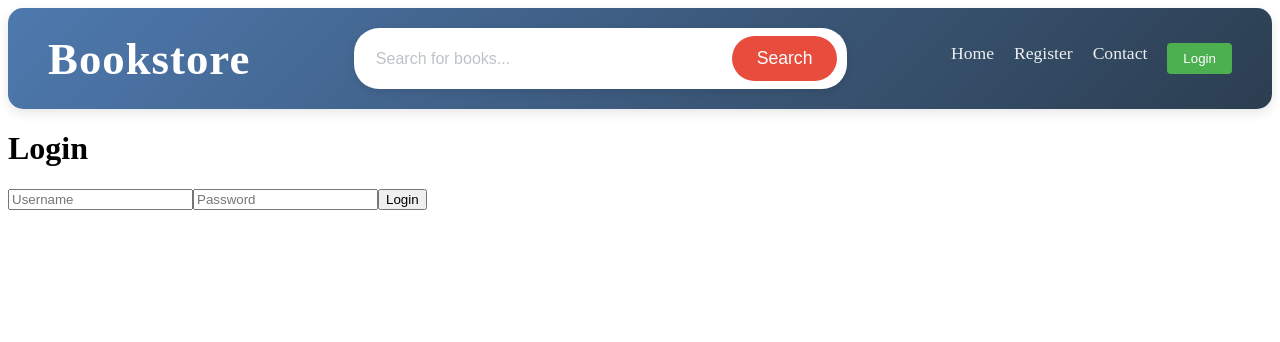
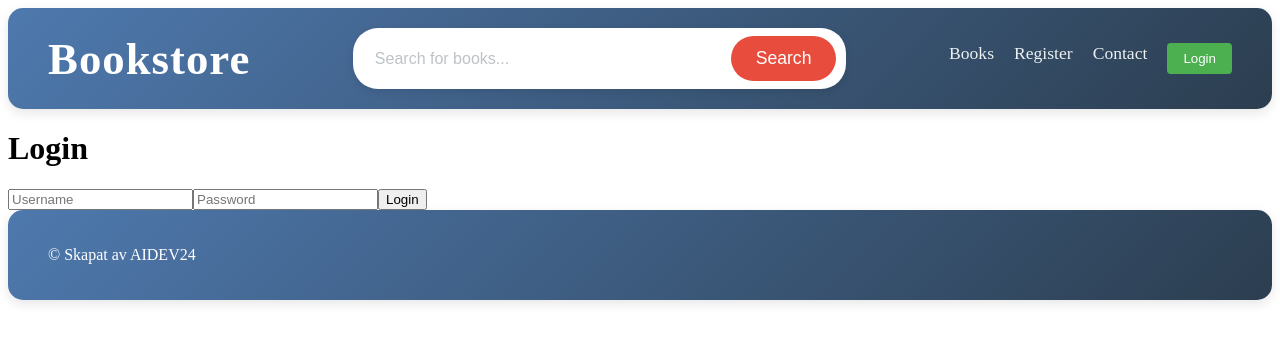
Before and after one commit to HenrikBellander/boksida-fe, a React (Vite) app: page /login in a window 1280 px wide. Shown: the top 342 px of the page. Built offline with nearby package versions, Linux system fonts and the light colour scheme; no server answers; the HTML template or start-up script is replaced by a standard one.

Commit message:
Add footer, change home to books in header

```diff
--- a/src/App.jsx
+++ b/src/App.jsx
@@ -9,6 +9,7 @@ import Search from "./components/Search";
 import Team from "./pages/Team";
 import Register from './pages/Register';
 import Login from './pages/Login';
+import Footer from "./components/Footer";
 
 
 function App() {
@@ -27,6 +28,7 @@ function App() {
             <Route path="search" element={<Search />} />
           </Route>
         </Routes>
+        <Footer />
       </BrowserRouter>
     </AuthProvider>
   );
--- /dev/null
+++ b/src/components/Footer.jsx
@@ -0,0 +1,16 @@
+import React from 'react';
+import '../styles/Footer.css';
+import AuthButton from './AuthButton';
+
+const Footer = () => {
+
+    return (
+        <footer className="bookstore-footer">
+            <div className="logo-container">
+                <p>© Skapat av AIDEV24</p>
+            </div>
+        </footer>
+    );
+};
+
+export default Footer;
--- a/src/components/Header.jsx
+++ b/src/components/Header.jsx
@@ -37,7 +37,7 @@ const Header = () => {
       </div>
 
       <nav className="navbar">
-        <a href="/" className="nav-link">Home</a>
+        <a href="/" className="nav-link">Books</a>
         <a href="/register" className="nav-link">Register</a>
         <a href="/team" className="nav-link">Contact</a>
         <AuthButton />
--- /dev/null
+++ b/src/styles/Footer.css
@@ -0,0 +1,69 @@
+.bookstore-footer {
+    display: flex;
+    justify-content: space-between;
+    align-items: center;
+    padding: 20px 40px;
+    background: linear-gradient(135deg, #4e79ae, #2c3e50);
+    border-radius: 15px;
+    box-shadow: 0 4px 12px rgba(0, 0, 0, 0.1);
+    color: white;
+}
+
+.navbar {
+    display: flex;
+    gap: 20px;
+    font-size: 1.1rem;
+}
+
+.nav-link {
+    color: #ecf0f1;
+    text-decoration: none;
+    transition: color 0.3s ease;
+}
+
+.nav-link:hover {
+    color: #3498db;
+}
+
+@media (max-width: 1024px) {
+    .bookstore-footer {
+        flex-direction: column;
+        align-items: flex-start;
+        padding: 20px;
+    }
+
+    .logo-container h1 {
+        font-size: 2.2rem;
+        margin-bottom: 10px;
+    }
+
+    .search-container {
+        width: 80%;
+        margin-top: 15px;
+    }
+
+    .search-button {
+        padding: 10px 20px;
+        font-size: 1rem;
+    }
+}
+
+@media (max-width: 768px) {
+    .bookstore-footer {
+        padding: 15px 20px;
+    }
+
+    .logo-container h1 {
+        font-size: 1.8rem;
+    }
+
+    .navbar {
+        margin-top: 15px;
+        flex-direction: column;
+        gap: 15px;
+    }
+
+    .search-button {
+        padding: 8px 18px;
+    }
+}
```
